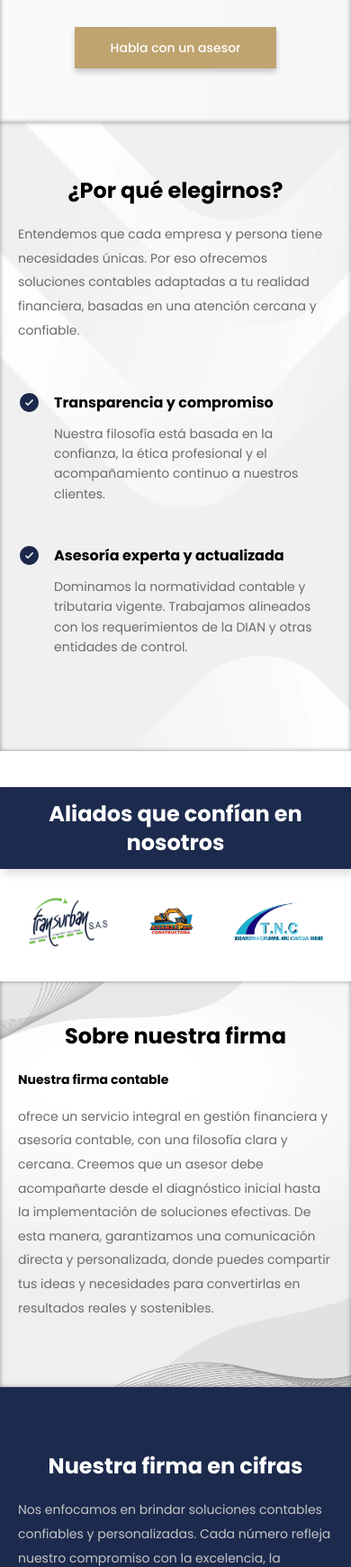
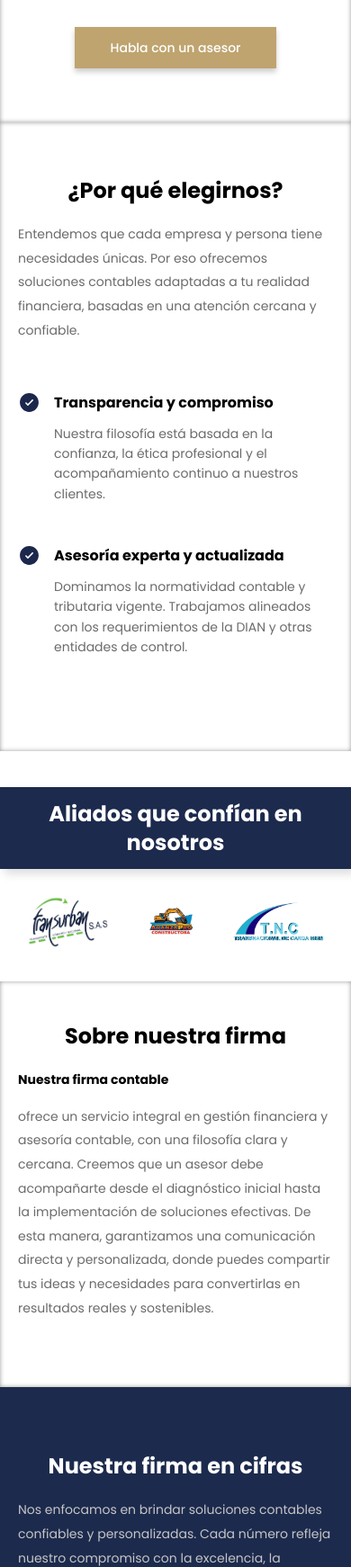
Before and after one commit to MarlonProgramame/pyk, a plain HTML site: page index.html in a window 390 px wide. Shown: the part 4400-6142 px from the top of the page at 90% size. Drawn offline with Linux system fonts and the light colour scheme.

Commit message:
Add files via upload

```diff
--- a/css/style.css
+++ b/css/style.css
@@ -1379,7 +1379,21 @@ opacity: 0;
 }
 
 @media screen and (max-width: 992px) {
-
+	.background_image_1{
+	background-image: none;
+	background-size: cover;
+	background-repeat: no-repeat;
+	background-position: center;
+	box-shadow: inset 0 0 5px rgba(0, 0, 0, 0.4); /* sombra interna */
+	}
+
+	.background_image{
+	background-image: none;
+	background-size: cover;
+	background-repeat: no-repeat;
+	background-position: center;
+	box-shadow: inset 0 0 5px rgba(0, 0, 0, 0.4); /* sombra interna */
+	}
 	/* Header 992 START */
 	.header-logo {
 		padding: 10px 30px 10px 20px;
--- a/index.html
+++ b/index.html
@@ -17,6 +17,8 @@
 	<link rel="preconnect" href="https://fonts.googleapis.com">
 	<link rel="preconnect" href="https://fonts.gstatic.com" crossorigin>
 	<link href="https://fonts.googleapis.com/css2?family=Poppins:ital,wght@0,100;0,200;0,300;0,400;0,500;0,600;0,700;0,800;0,900;1,100;1,200;1,300;1,400;1,500;1,600;1,700;1,800;1,900&display=swap" rel="stylesheet">
+	<link rel="preload" as="image" href="./images/background.webp">
+	<link rel="preload" as="image" href="./images/background-1.webp">
 </head>
 
 <body>
```
